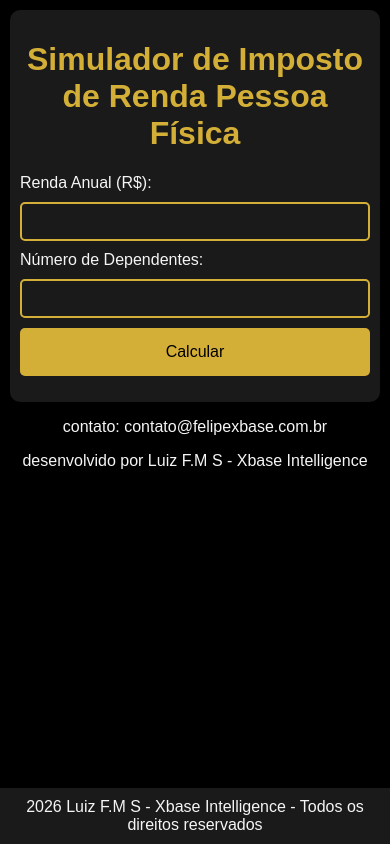
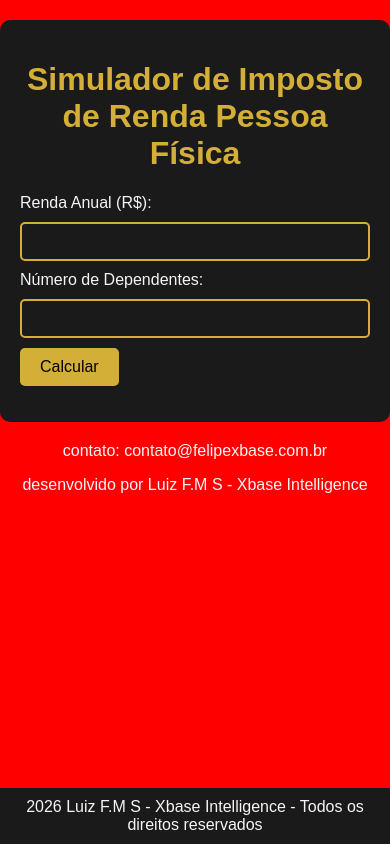
Before and after one commit to Felipeluizx6/simulador-irpf, a plain HTML site: page index.html in a window 390 px wide. Drawn offline with Linux system fonts and the light colour scheme; a script that the page names is missing.

Commit message:
projeto inicial: simulador IRPF com HTML e CSS

```diff
--- a/style.css
+++ b/style.css
@@ -1,3 +1,5 @@
+
+body {background:red !important;}
 /* head da aplicação do simulador de imposto de renda pessoa física*/
 /* Estilização geral da pagina */
 /* paletas de cores: body: #000000, titulos: #D4AF37, Textos: f5f5f5, botão: #d4af37, container: #1a1a1a */
@@ -57,15 +59,9 @@ button:hover {
     margin: 10px 0;
 }
 /* responsividade para dispositivos móveis */
-@media (max-width: 600px) {
-    .container, .result {
-        padding: 10px;
-        margin: 10px;
-    }
-    button {
-        width: 100%;
-        padding: 15px;
-    }
+@media (max-width: 768px) {
+    /*regras de estilo para dispositivos móveis */
+
 }
 /* animação para o resultado */
 .result {
```
